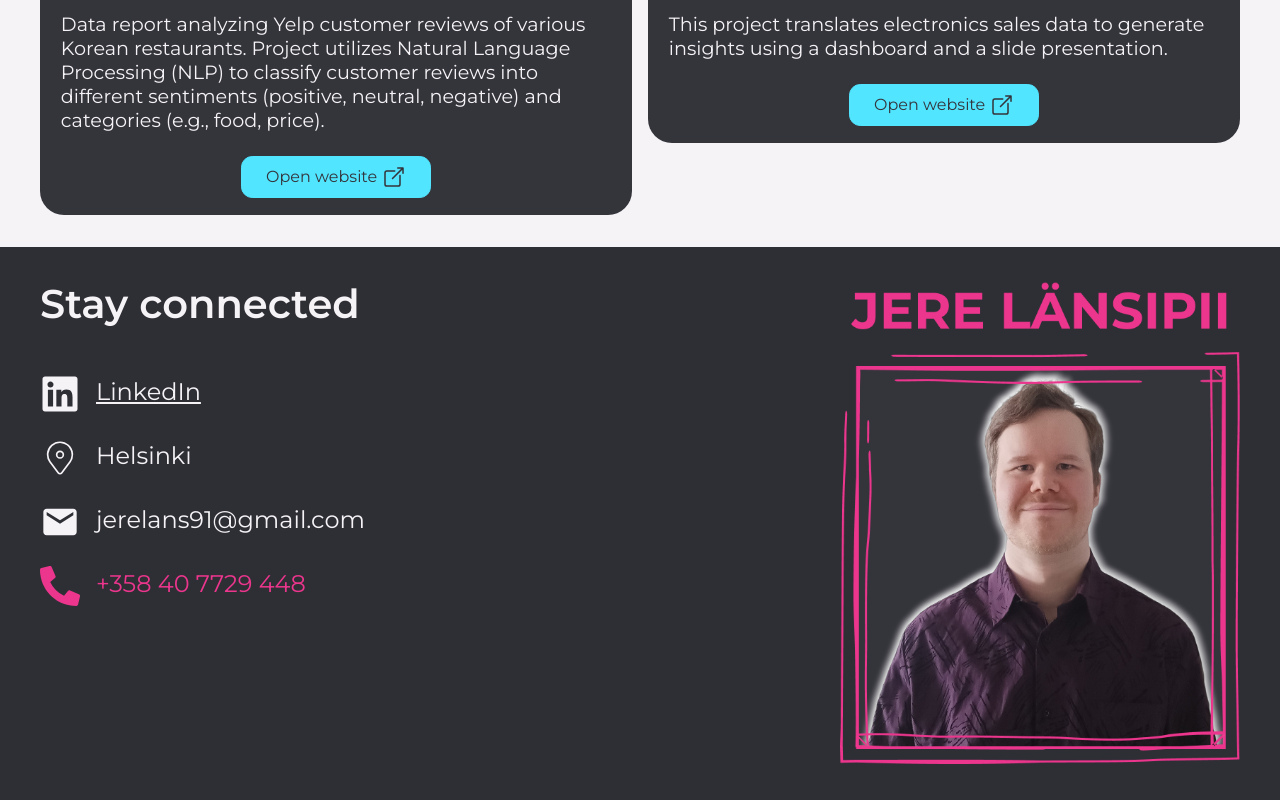
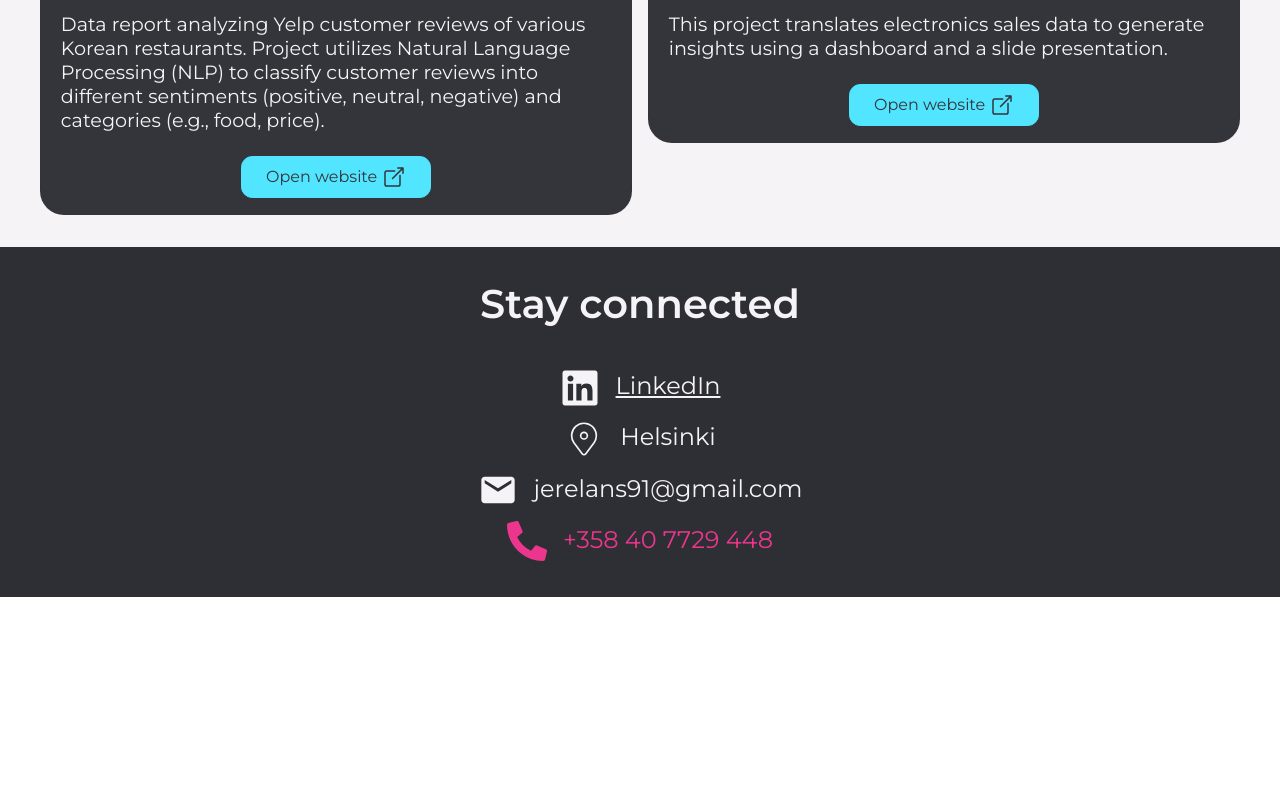
Before and after one commit to ojela028xamk/jere-lansipii-portfolio, a Next.js app: page / in a window 1280 px wide. Shown: the part 2728-3528 px from the top of the page. After the commit the page ends 3325 px from the top, so only its background shows below. Built offline with nearby package versions, Linux system fonts and the light colour scheme; no server answers.

Commit message:
contact update

```diff
--- a/app/website/contact.module.scss
+++ b/app/website/contact.module.scss
@@ -6,38 +6,22 @@
   color: main.$white;
 
   .contact_content {
-    display: flex;
     margin: auto;
     padding: main.$content-padding;
     max-width: 1200px;
-
-    @media (max-width: responsive.$tablet) {
-      flex-direction: column;
-    }
-
-    .contact_content_text {
-      flex: 2;
+    text-align: center;
 
     h1 {
       @include main.content_header;
-        text-align: left;
-
-        @media (max-width: responsive.$tablet) {
-          text-align: center;
-        }
     }
 
     .contact_items {
       font-size: main.$paragraph;
-        line-height: 4rem;
+      line-height: 3.2rem;
       font-size: 1.5rem;
 
       span {
         display: block;
-
-          @media (max-width: responsive.$tablet) {
-            text-align: center;
-          }
 
         .icon {
           font-size: 2.5rem;
@@ -59,19 +43,4 @@
       }
     }
   }
-
-    .contact_content_image {
-      flex: 1;
-      align-self: center;
-
-      .image {
-        width: 100%;
-        height: auto;
-
-        @media (max-width: responsive.$tablet) {
-          padding-top: 1em;
 }
-      }
-    }
-  }
-}
--- a/app/website/contact.tsx
+++ b/app/website/contact.tsx
@@ -12,7 +12,6 @@ const Contact = (): JSX.Element => {
   return (
     <div className={css.contact} id="contact">
       <div className={css.contact_content}>
-        <div className={css.contact_content_text}>
         <h1>{t("contact_header")}</h1>
         <div className={css.contact_items}>
           <span>
@@ -39,17 +38,6 @@ const Contact = (): JSX.Element => {
           </span>
         </div>
       </div>
-        <div className={css.contact_content_image}>
-          <Image
-            className={css.image}
-            src="/avatar.png"
-            alt="Jere Länsipii Avatar"
-            width={565}
-            height={582}
-            quality={100}
-          />
-        </div>
-      </div>
     </div>
   );
 };
```
Lines whose indentation alone changed are shown as unchanged.
